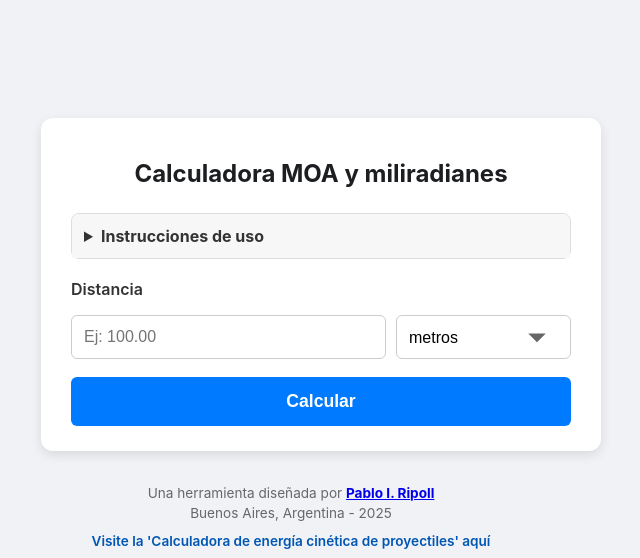
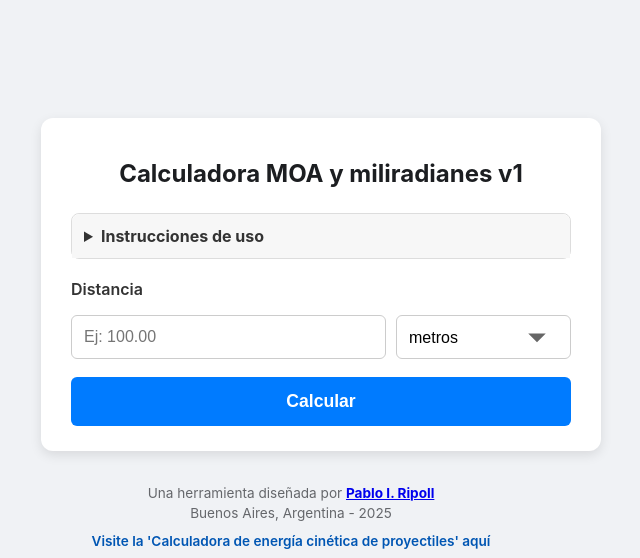
Before and after one commit to pripoll/calculadora-moa-mil, a plain HTML site: page index.html in a window 1280 px wide. Shown: the top 558 px of the page, without its empty margins (349-989 px from the left). Drawn offline with Linux system fonts and the light colour scheme.

Commit message:
Update index.html

```diff
--- a/index.html
+++ b/index.html
@@ -10,7 +10,7 @@
 
     <div class="main-container">
         <div class="calculator-container">
-            <h1>Calculadora MOA y miliradianes</h1>
+            <h1>Calculadora MOA y miliradianes v1</h1>
 
             <details class="instructions">
                 <summary>Instrucciones de uso</summary>
```
